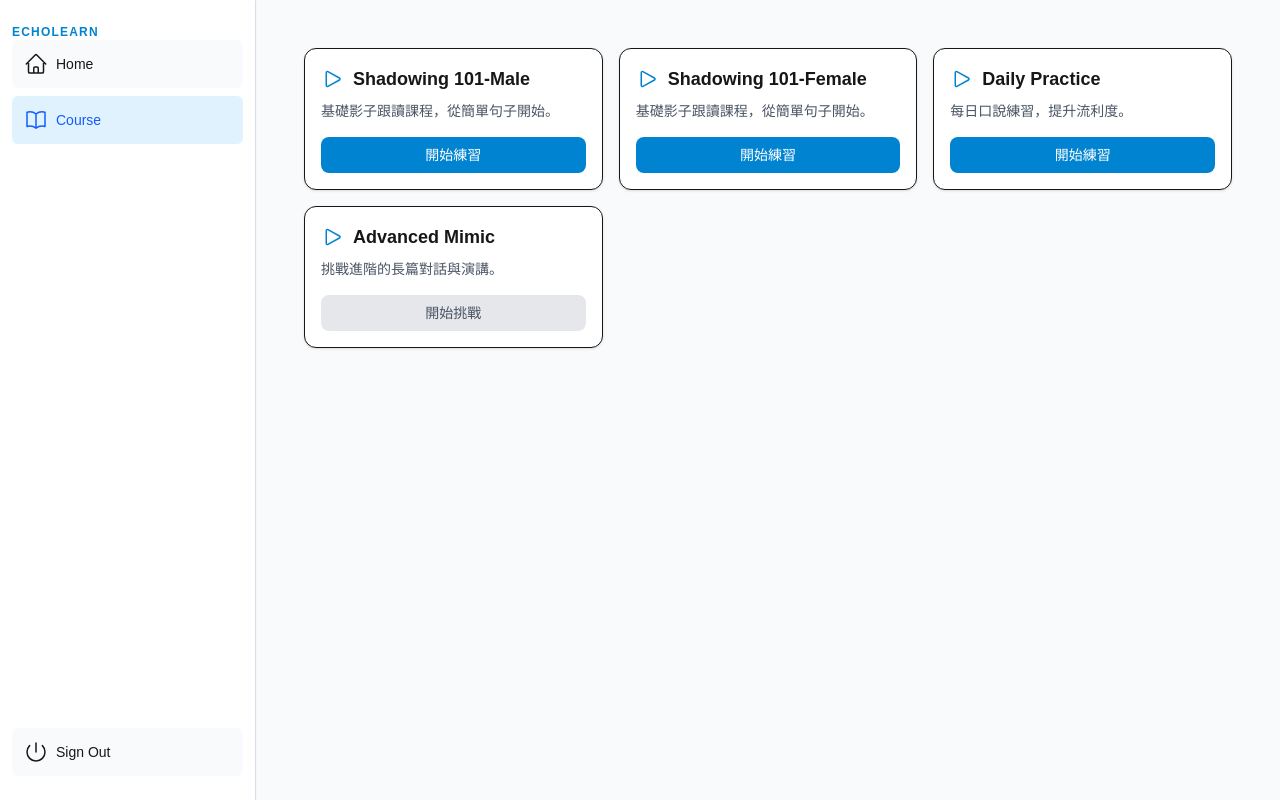
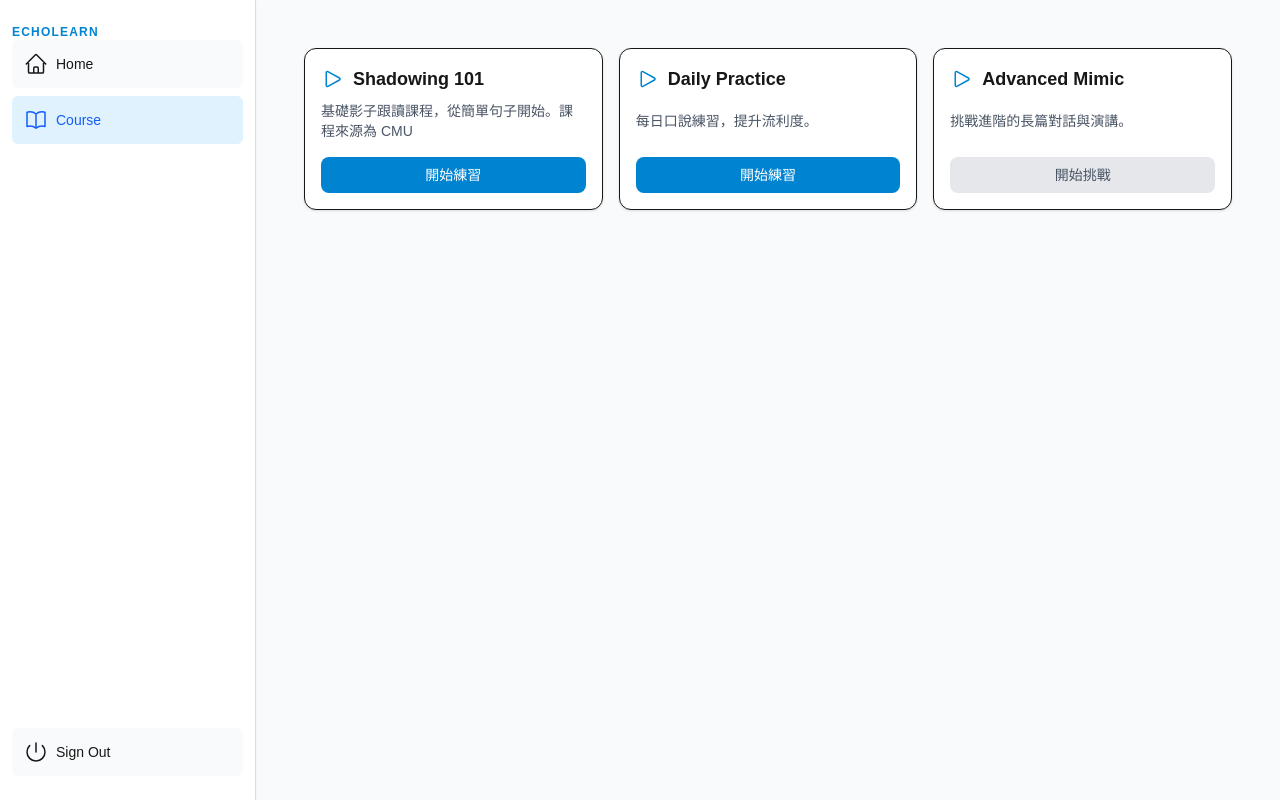
Before and after one commit to Jason9339/EchoLearn, a Next.js app: page /dashboard/course in a window 1280 px wide. Built offline with nearby package versions, Linux system fonts and the light colour scheme.

Commit message:
[Middleware] add matcher for audio files

```diff
--- a/src/app/lib/placeholder-data.ts
+++ b/src/app/lib/placeholder-data.ts
@@ -2,20 +2,12 @@ import type { Course, PracticeSentence } from '@/app/lib/definitions';
 
 export const courses: Course[] = [
   {
-    id: 'shadowing-101-male',
-    title: 'Shadowing 101-Male',
-    description: '基礎影子跟讀課程，從簡單句子開始。',
+    id: 'shadowing-101',
+    title: 'Shadowing 101',
+    description: '基礎影子跟讀課程，從簡單句子開始。課程來源為 CMU',
     actionLabel: '開始練習',
     practicePath: '/dashboard/course/practice',
   },
-  {
-    id: 'shadowing-101-female',
-    title: 'Shadowing 101-Female',
-    description: '基礎影子跟讀課程，從簡單句子開始。',
-    actionLabel: '開始練習',
-    practicePath: '/dashboard/course/practice',
-  },
-
   {
     id: 'daily-practice',
     title: 'Daily Practice',
--- a/src/middleware.ts
+++ b/src/middleware.ts
@@ -4,7 +4,17 @@ import { authConfig } from './auth.config';
 export default NextAuth(authConfig).auth;
 
 export const config = {
-  // https://nextjs.org/docs/app/building-your-application/routing/middleware#matcher
-  matcher: ['/((?!api|_next/static|_next/image|.*\\.png$).*)'],
+  // https://nextjs.org/docs/app/building-your-application/routing/middleware#matcher
+  matcher: [
+    /*
+     * Match all request paths except for the ones starting with:
+     * - api (API routes)
+     * - _next/static (static files)
+     * - _next/image (image optimization files)
+     * - audio (our audio files)
+     * - anything with a file extension (e.g., .png, .ico)
+     */
+    '/((?!api|_next/static|_next/image|audio|.*\\..*).*)'
+  ],
   runtime: 'nodejs',
 };
```
